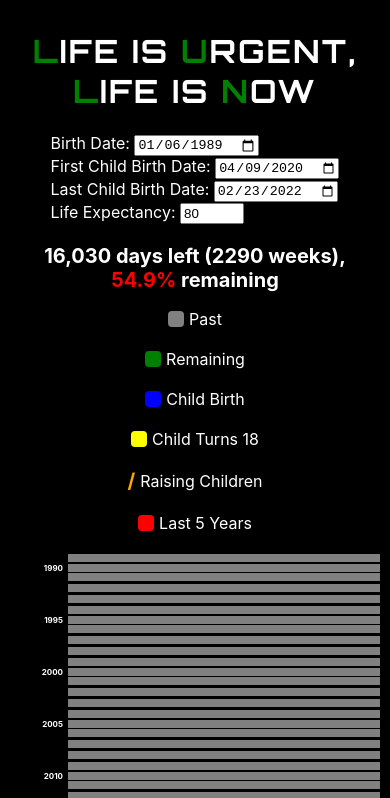
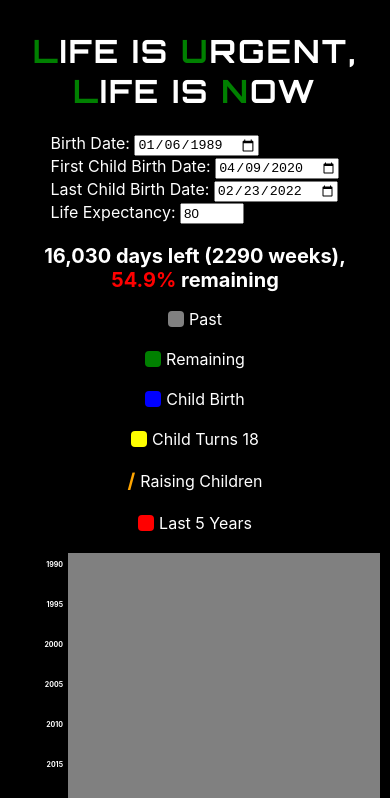
Before and after one commit to apolloydy/luln, a React (Create React App) app: page / in a window 390 px wide. Shown: the top 798 px of the page. Built offline with nearby package versions, Linux system fonts and the light colour scheme.

Commit message:
udpate width

```diff
--- a/src/styles.css
+++ b/src/styles.css
@@ -188,7 +188,6 @@
     padding: 10px; /* 让整体左右有间距 */
   }
 
-
   .legend {
     flex-direction: column; /* 让 legend 竖着排列 */
     align-items: center;
@@ -206,7 +205,11 @@
   }
 
   .year-label {
-    font-size: 8px; /* 年份字体变小 */
+    font-size: 7px; /* 年份字体变小 */
+  }
+
+  .year-label-placeholder {
+    font-size: 7px;  /* 让斜线大小合适 */
   }
 
   .grid-box {
```
Also changed, not shown: 1 other file (tests, documents, lock files or other folders).
